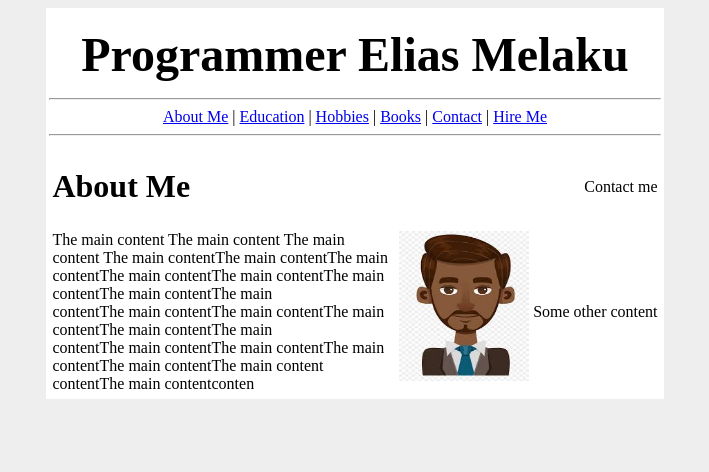
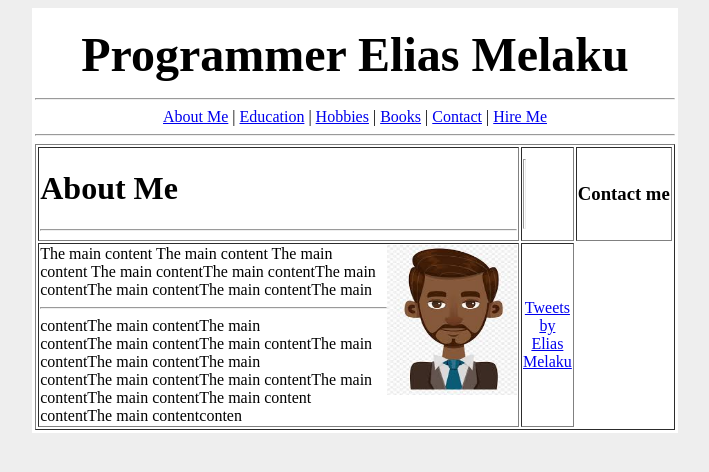
Before and after one commit to EliasMelaku/Assignment6, a plain HTML site: page index.html in a window 1280 px wide. Shown: the whole page, without its empty margins (285-994 px from the left). Drawn offline with Linux system fonts and the light colour scheme.

Commit message:
Some layout changes

```diff
--- a/contact.html
+++ b/contact.html
@@ -4,6 +4,8 @@
     <meta charset="UTF-8">
     <meta name="viewport" content="width=device-width, initial-scale=1.0">
     <title>Elias Melaku</title>
+    <link rel="icon" href="assets/globe_symbol_icon_orange_simple_isolated_vector_illustration_rghaee_647_icon.ico">
+
 </head>
 <body bgcolor="#eeeeee" >
 
--- a/index.html
+++ b/index.html
@@ -8,13 +8,13 @@
 </head>
 <body bgcolor="#eeeeee" >
 
-    <table align = "center" bgcolor="#ffffff">
+    <table align = "center" bgcolor="#ffffff" >
         <tr>
             <td>
                 <p align = "center"><font size = "40px"><strong>Programmer Elias Melaku</strong> </font></p>
 
     <hr>
-    <div align = "center" bgcolor="red">
+    <div align = "center">
         <a href="index.html">About Me</a>&nbsp;|
         <a href="education.html">Education</a>&nbsp;|
         <a href="hobbies.html">Hobbies</a>&nbsp;|
@@ -24,23 +24,28 @@
         </div>
     <hr>
 
-    <table align="center">
+    <table align="center" border="1px">
 
          <tr>
-            <td align="left" border ="right"><h1>About Me</h1></td>
-            <td align="right">Contact me</td>
+            <td align="left" border ="right"><h1>About Me</h1> <hr>
+                </td>
+                <td width="10px"><hr width="0.5" size="70" align="left"></td>
+            <td><h3 align="center">Contact me</h3></td>
+
         </tr>
+
         <tr>
-            <td align="left"><img src="assets/pic.jfif" alt="image" align = "right" width="130" height ="150">
+            <td ><img src="assets/pic.jfif" alt="image" align = "right" width="130" height ="150">
                 The main content The main content The main <br>
                  content The main contentThe main contentThe main <br>
                 contentThe main contentThe main contentThe main <br>
+                <hr>
                 contentThe main contentThe main <br>
                 contentThe main contentThe main contentThe main<br>
                  contentThe main contentThe main <br>
                 contentThe main contentThe main contentThe main <br>
                 contentThe main contentThe main content contentThe main contentconten</td>
-            <td align="center">Some other content</td>
+            <td align="center"><a class="twitter-timeline" href="https://twitter.com/Elias50769447?ref_src=twsrc%5Etfw"  overflow = "scroll">Tweets by Elias Melaku</a> <script async src="https://platform.twitter.com/widgets.js" charset="utf-8"></script> </td>
         </tr>
     </table>
             </td>
```
Also changed, not shown: hireMe.html (+1 -1 lines).
